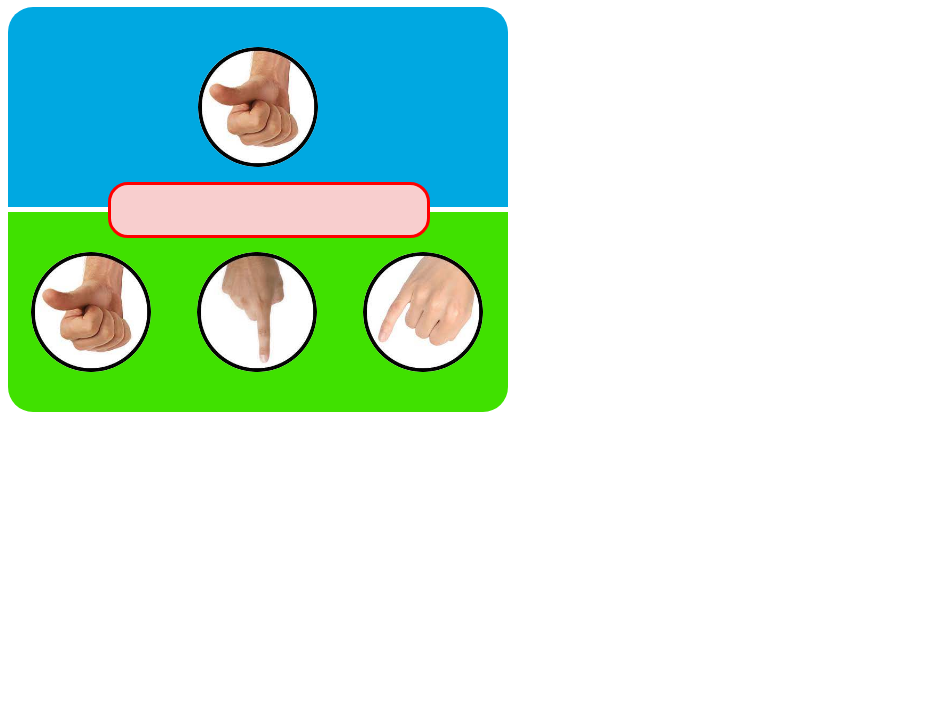
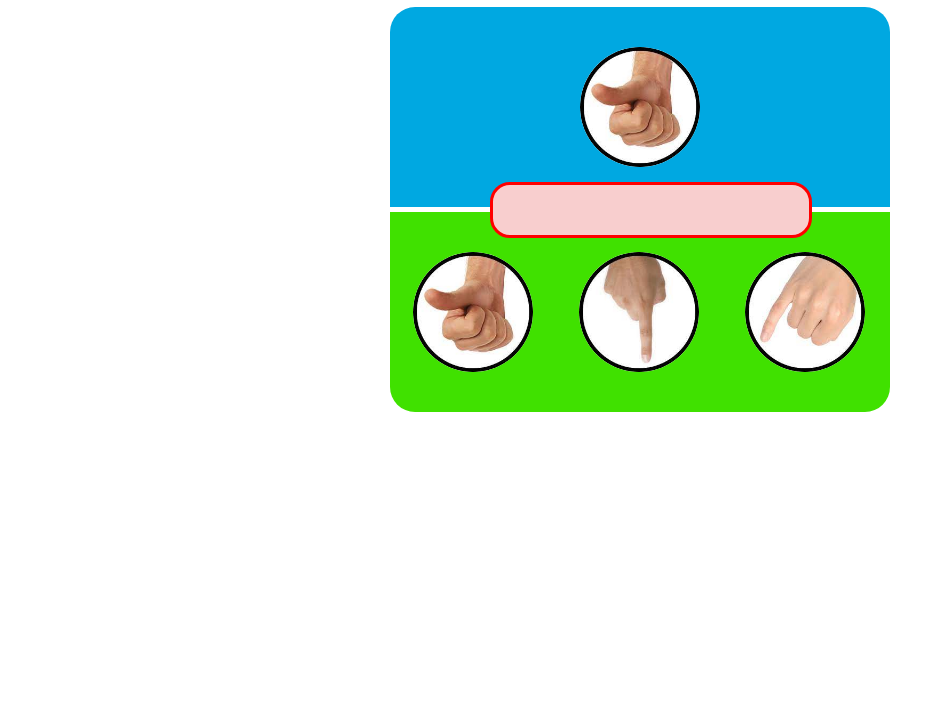
Before and after one commit to Honey-bee-code/suitgame2, a plain HTML site: page index.html in a window 1280 px wide. Shown: the part 73-800 px from the top of the page, without its empty margins (0-945 px from the left). Drawn offline with Linux system fonts and the light colour scheme.

Commit message:
center ALL element

```diff
--- a/index.html
+++ b/index.html
@@ -8,6 +8,7 @@
   </head>
   <body>
     <h1>SUWIT GAME V2.0</h1>
+    <div class="container">
       <div class="komputer">
         <img src="img/gajah.jpeg" alt="gajah" class="imgComputer" />
       </div>
@@ -17,6 +18,7 @@
         <img src="img/orang.jpeg" alt="orang" class="orang" />
         <img src="img/semut.jpeg" alt="semut" class="semut" />
       </div>
+    </div>
     <script src="script.js"></script>
   </body>
 </html>
--- a/script.js
+++ b/script.js
@@ -39,9 +39,9 @@ pilihan.forEach(function (p) {
     const pilihanComputer = getPilihanComputer();
     const pilihanPlayer = p.className;
     const hasil = getHasil(pilihanComputer, pilihanPlayer);
-    console.log("comp : " + pilihanComputer);
-    console.log("player : " + pilihanPlayer);
-    console.log(hasil);
+    // console.log("comp : " + pilihanComputer);
+    // console.log("player : " + pilihanPlayer);
+    // console.log(hasil);
 
     acak();
 
--- a/style.css
+++ b/style.css
@@ -1,5 +1,10 @@
+body {
+  text-align: center;
+}
+.container {
+  display: inline-block;
+}
 h1 {
-  margin-left: 100px;
   color: #d3cccc;
   text-shadow: 2px 0px 2px black;
 }
```
Lines whose indentation alone changed are shown as unchanged.
